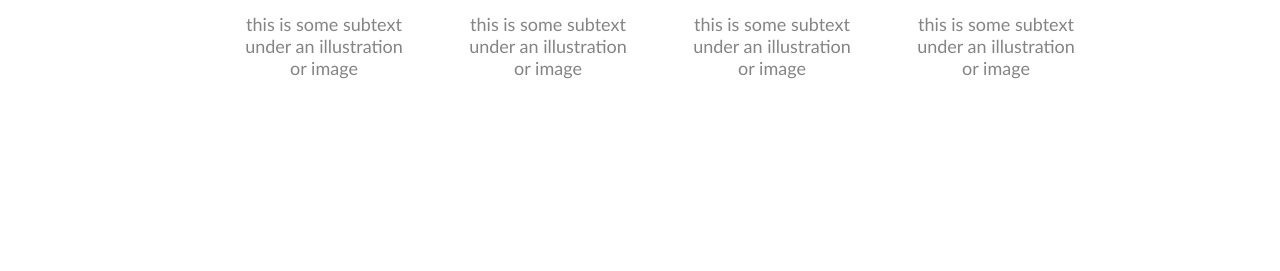
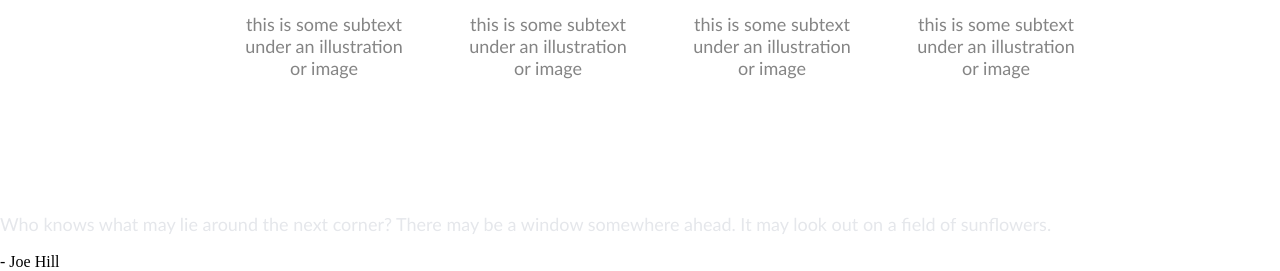
Before and after one commit to Sheikh-Fahad-Ahmed/Landing-Page, a plain HTML site: page index.html in a window 1280 px wide. Shown: the part 940-1211 px from the top of the page. Before the commit the page ends 1135 px from the top, so only its background shows below. Drawn offline with Linux system fonts and the light colour scheme.

Commit message:
Add @index.html a Quote section
Added a section at index.html after intermediate section
to showcase a Quote and its author.

```diff
--- a/index.html
+++ b/index.html
@@ -37,20 +37,31 @@
         </div>
     </div>
 
+
     <div class="intermediate">
         <h1>Some Random Information.</h1>
         <ul class="image-list">
             <li><img src="" alt="image"><span class="subtext">this is some subtext under an illustration
-                or image</span></li>
+                    or image</span></li>
             <li><img src="" alt="image"><span class="subtext">this is some subtext under an illustration
-                or image</span></li>
+                    or image</span></li>
             <li><img src="" alt="image"><span class="subtext">this is some subtext under an illustration
-                or image</span></li>
+                    or image</span></li>
             <li><img src="" alt="image"><span class="subtext">this is some subtext under an illustration
-                or image</span></li>
+                    or image</span></li>
         </ul>
+    </div>
 
+
+    <div class="Quote-section">
+        <p class="Quote">
+            Who knows what may lie around the next corner? There may be a window somewhere ahead. It may look out on a
+            field of sunflowers.
+        </p>
+        <span class="author"> - Joe Hill</span>
     </div>
+
+
 
 </body>
 
```
